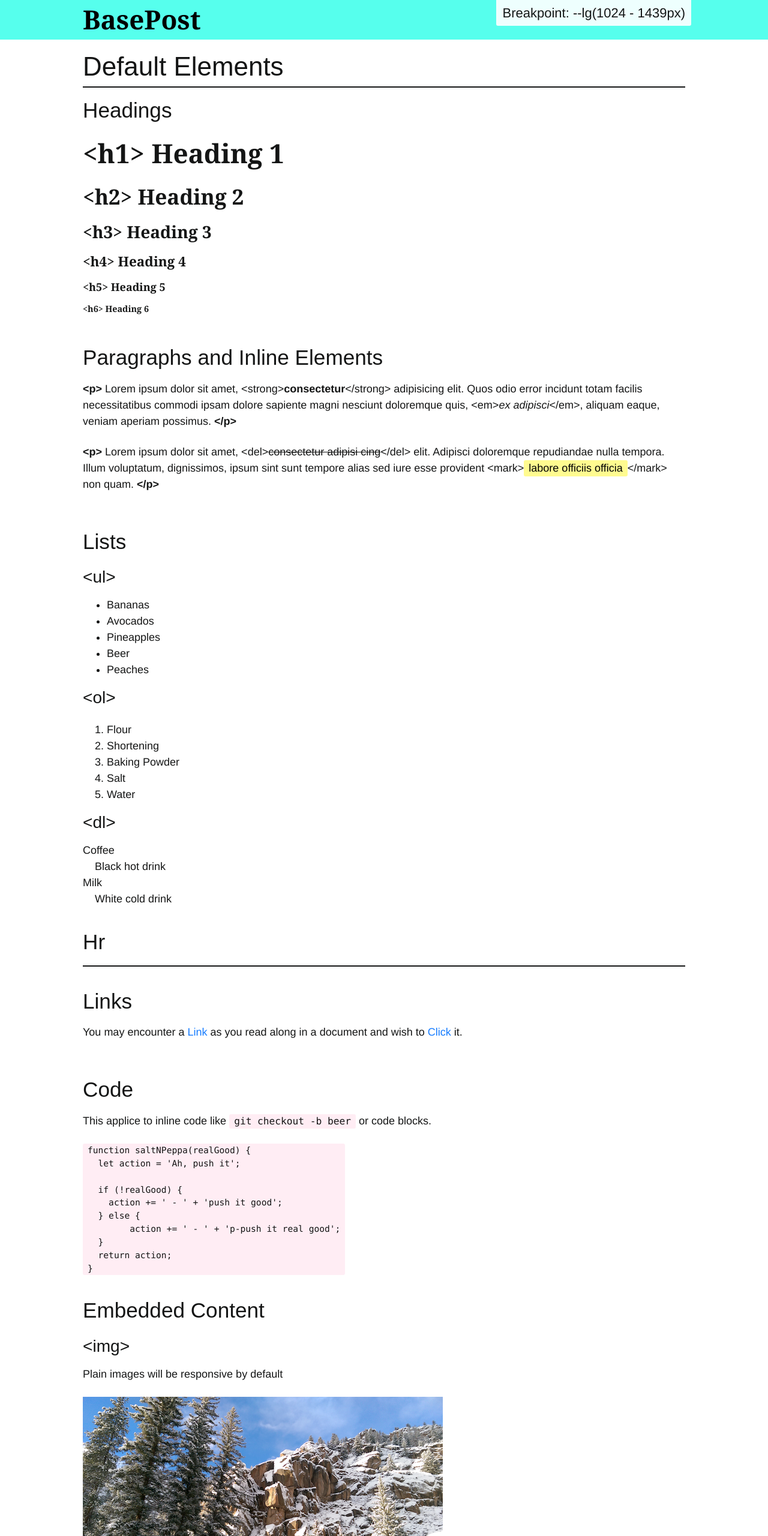
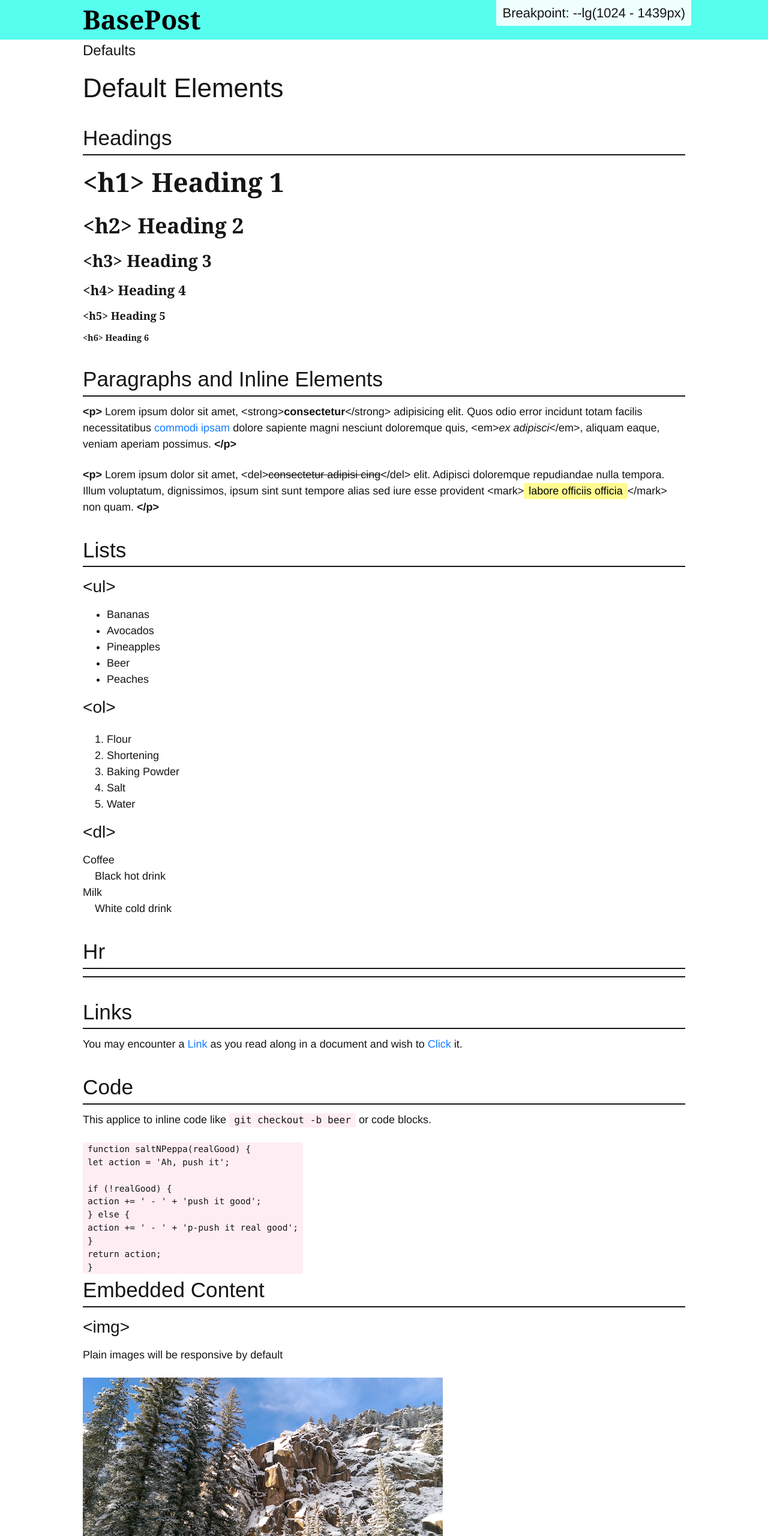
Before and after one commit to rickysandoval/base-post, a website: page demo/index.html in a window 1280 px wide. Shown: the top 2560 px of the page at 60% size. Drawn offline with Linux system fonts and the light colour scheme; files whose address does not match are found by name.

Commit message:
reorganize demo

```diff
--- a/_demo.css
+++ b/_demo.css
@@ -47,6 +47,12 @@
 		&:after { content: '(1920px +)'; }
 	}
 }
+.wrapper {
+	padding: 0 10px;
+	max-width: 1024px;
+	margin: 0 auto;
+}
+
 
 
 .demo-header {
@@ -58,24 +64,36 @@
 }
 .demo-title {
 	color: black;
+	margin-bottom: 0;
 }
 
-.wrapper {
-	padding: 0 10px;
-	max-width: 1024px;
-	margin: 0 auto;
+.demo-nav {
+	ul {
+		list-style: none;
+		padding-left: 0;
+	}
+	a {
+		font-weight: 300;
+		font-size: 24px;
+		color: var(--color-nearBlack);
+		margin-right: 15px;
+		&:hover {
+			border-bottom: none;
+			color: #5B5E5F;
+		}
+	}
 }
 
+.demo-page__title {
+	font-weight: 300;
+	font-family: sans-serif;
+	margin-bottom: var(--spacing-line);
+}
+.demo-section {
+	margin-bottom: 32px;
+}
 .demo-section__title {
 	border-bottom: 2px solid;
-	font-weight: 300;
-	font-family: sans-serif;
-}
-.demo-section__sub {
-	padding-bottom: 32px;
-
-}
-.demo-section__subtitle {
 	font-weight: 300;
 	font-family: sans-serif;
 }
@@ -83,7 +101,3 @@
 	font-weight: 300;
 	font-family: sans-serif;
 }
-.demo-section__label {
-	font-family: sans-serif;
-	font-weight: 300;
-}
--- a/demo.html
+++ b/demo/index.html
@@ -4,36 +4,42 @@
 	<meta charset="UTF-8">
 	<meta name="viewport" content="width=device-width, initial-scale=1">
 	<title>BasePost Demo</title>
-	<link rel="stylesheet" href="style.css">
+	<link rel="stylesheet" href="../style.css">
 </head>
 <body>
 	<div class="breakpoint-display"></div>
-	<header class="demo-header">
+	<header>
+		<div class="demo-header">
 			<div class="wrapper">
 				<h1 class="demo-title">BasePost</h1>
 			</div>
+		</div>
+		<nav class="demo-nav wrapper">
+			<ul>
+				<li><a href="/">Defaults</a></li>
+			</ul>
+		</nav>
 	</header>
-	<div class="wrapper">
+	<main class="wrapper">
+		<h1 class="demo-page__title">Default Elements</h1>
 		<section class="demo-section">
-			<h1 class="demo-section__title">Default Elements</h1>
-			<div class="demo-section__sub">
-				<h2 class="demo-section__subtitle">Headings</h2>
+			<h2 class="demo-section__title">Headings</h2>
 			<h1>&lt;h1&gt; Heading 1</h1>
 			<h2>&lt;h2&gt; Heading 2</h2>
 			<h3>&lt;h3&gt; Heading 3</h3>
 			<h4>&lt;h4&gt; Heading 4</h4>
 			<h5>&lt;h5&gt; Heading 5</h5>
 			<h6>&lt;h6&gt; Heading 6</h6>
-			</div>
-			<div class="demo-section__sub">
-				<h2 class="demo-section__subtitle">Paragraphs and Inline Elements</h2>
-				<p><strong>&lt;p&gt;</strong> Lorem ipsum dolor sit amet, &lt;strong&gt;<strong>consectetur</strong>&lt;/strong&gt; adipisicing elit. Quos odio error incidunt totam facilis necessitatibus commodi ipsam dolore sapiente magni nesciunt doloremque quis, &lt;em&gt;<em>ex adipisci</em>&lt;/em&gt;, aliquam eaque, veniam aperiam possimus. <strong>&lt;/p&gt;</strong></p>
+		</section>
+		<section class="demo-section">
+			<h2 class="demo-section__title">Paragraphs and Inline Elements</h2>
+			<p><strong>&lt;p&gt;</strong> Lorem ipsum dolor sit amet, &lt;strong&gt;<strong>consectetur</strong>&lt;/strong&gt; adipisicing elit. Quos odio error incidunt totam facilis necessitatibus <a href="">commodi ipsam</a> dolore sapiente magni nesciunt doloremque quis, &lt;em&gt;<em>ex adipisci</em>&lt;/em&gt;, aliquam eaque, veniam aperiam possimus. <strong>&lt;/p&gt;</strong></p>
 			<p><strong>&lt;p&gt;</strong> Lorem ipsum dolor sit amet, &lt;del&gt;<del>consectetur adipisi
 			cing</del>&lt;/del&gt; elit. Adipisci doloremque repudiandae nulla tempora. Illum voluptatum, dignissimos, ipsum sint sunt tempore alias sed iure esse provident &lt;mark&gt;<mark>labore officiis officia</mark>&lt;/mark&gt; non quam. <strong>&lt;/p&gt;</strong></p>
-			</div>
-			<div class="demo-section__sub">
-				<h2 class="demo-section__subtitle">Lists</h2>
-				<h3 class="demo-section__label">&lt;ul&gt;</h3>
+		</section>
+		<section class="demo-section">
+			<h2 class="demo-section__title">Lists</h2>
+			<h3 class="demo-section__subtitle">&lt;ul&gt;</h3>
 			<ul>
 
 				<li>Bananas</li>
@@ -42,7 +48,7 @@
 				<li>Beer</li>
 				<li>Peaches</li>
 			</ul>
-				<h3 class="demo-section__label">&lt;ol&gt;</h3>
+			<h3 class="demo-section__subtitle">&lt;ol&gt;</h3>
 			<ol>
 				<li>Flour</li>
 				<li>Shortening</li>
@@ -50,24 +56,24 @@
 				<li>Salt</li>
 				<li>Water</li>
 			</ol>
-				<h3 class="demo-section__label">&lt;dl&gt;</h3>
+			<h3 class="demo-section__subtitle">&lt;dl&gt;</h3>
 			<dl>
 				<dt>Coffee</dt>
 				<dd>Black hot drink</dd>
 				<dt>Milk</dt>
 				<dd>White cold drink</dd>
 			</dl>
-			</div>
-			<div class="demo-section__sub">
-				<h2 class="demo-section__subtitle">Hr</h2>
+		</section>
+		<section class="demo-section">
+			<h2 class="demo-section__title">Hr</h2>
 			<hr>
-			</div>
-			<div class="demo-section__sub">
-				<h2 class="demo-section__subtitle">Links</h2>
+		</section>
+		<section class="demo-section">
+			<h2 class="demo-section__title">Links</h2>
 			<p>You may encounter a <a href="javascript:;">Link</a> as you read along in a document and wish to <a href="javascript:;">Click</a> it.</p>
-			</div>
-			<div class="demo-section__sub">
-				<h2 class="demo-section__subtitle">Code</h2>
+		</section>
+		<section class="demo-section">
+			<h2 class="demo-section__title">Code</h2>
 			<p>This applice to inline code like <code>git checkout -b beer</code> or code blocks.</p>
 
 <pre><code>function saltNPeppa(realGood) {
@@ -83,9 +89,9 @@
 </code></pre>
 
 		</div>
-			<div class="demo-section__sub">
-				<h2 class="demo-section__subtitle">Embedded Content</h2>
-				<h3 class="demo-section__label">&lt;img&gt;</h3>
+		<section class="demo-section">
+			<h2 class="demo-section__title">Embedded Content</h2>
+			<h3 class="demo-section__subtitle">&lt;img&gt;</h3>
 			<p>Plain images will be responsive by default</p>
 			<p><img src="assets/cb.png" alt="A pretty picture"></p>
 			<p>
@@ -93,7 +99,7 @@
 				Image that fails to load
 			</p>
 
-				<h3 class="demo-section__label">&lt;svg&gt;</h3>
+			<h3 class="demo-section__subtitle">&lt;svg&gt;</h3>
 			<p>
 				<svg width="600" height="100">
 				  <circle cx="50" cy="50" r="40" stroke="green" stroke-width="4" fill="yellow" />
@@ -105,13 +111,13 @@
 				</svg>
 			</p>
 
-				<h3 class="demo-section__label">&lt;canvas&gt;</h3>
+			<h3 class="demo-section__subtitle">&lt;canvas&gt;</h3>
 			<p>
 				<canvas id="myCanvas" width="600" height="100" style="border:1px solid #6510FF;">
 				</canvas>
 			</p>
 
-				<h3 class="demo-section__label">&lt;audio&gt;</h3>
+			<h3 class="demo-section__subtitle">&lt;audio&gt;</h3>
 			<p>
 				<audio style="width: 600px;" controls>
 					<source src="assets/front-door.mp3" type="audio/mpeg">
@@ -119,7 +125,7 @@
 				</audio>
 			</p>
 
-				<h3 class="demo-section__label">&lt;video&gt;</h3>
+			<h3 class="demo-section__subtitle">&lt;video&gt;</h3>
 			<p>
 				<video width="600" controls>
 					<source src="assets/cancun.mp4" type="video/mp4">
@@ -127,20 +133,20 @@
 				</video>
 			</p>
 
-				<h3 class="demo-section__label">&lt;iframe&gt;</h3>
+			<h3 class="demo-section__subtitle">&lt;iframe&gt;</h3>
 			<iframe src="https://instantostrich.com/" height="300" width="600">
 
 			</iframe>
 
-				<h3 class="demo-section__label">&lt;figure&gt; & &lt;figcaption&gt;</h3>
+			<h3 class="demo-section__subtitle">&lt;figure&gt; & &lt;figcaption&gt;</h3>
 			<figure>
 				<img src="assets/cb.png" alt="Pretty pretty">
 				<figcaption>Fig1. - Taylor canyon near Crested Butte, CO</figcaption>
 			</figure>
-			</div>
+		</section>
 
-			<div class="demo-section__sub">
-				<h2 class="demo-section__subtitle">Tables</h2>
+		<section class="demo-section">
+			<h2 class="demo-section__title">Tables</h2>
 			<table>
 				<thead>
 				<tr>
@@ -171,9 +177,8 @@
 					</tr>
 				</tbody>
 			</table>
-			</div>
 		</section>
-	</div><!-- End wrapper -->
+	</main>
 
 
 	<!-- <p style="margin-bottom: 25px"></p>
--- a/gulpfile.js
+++ b/gulpfile.js
@@ -17,12 +17,12 @@ gulp.task('serve', ['dev'], function() {
   browserSync.init({
     server: {
       baseDir: './',
-      index: 'demo.html'
+      index: 'demo/index.html'
     }
   });
 
   gulp.watch(['styles/src/**/*.css', '_demo.css'], ['dev']);
-  gulp.watch("*.html").on('change', browserSync.reload);
+  gulp.watch("demo/*.html").on('change', browserSync.reload);
 });
 
 gulp.task('dev', function() {
--- a/style.css
+++ b/style.css
@@ -811,6 +811,12 @@ td {
 		content: '(1920px +)';
 	}
 	}
+.wrapper {
+	padding: 0 10px;
+	max-width: 1024px;
+	margin: 0 auto;
+}
+
 
 
 .demo-header {
@@ -822,24 +828,37 @@ td {
 }
 .demo-title {
 	color: black;
+	margin-bottom: 0;
 }
 
-.wrapper {
-	padding: 0 10px;
-	max-width: 1024px;
-	margin: 0 auto;
+.demo-nav ul {
+	list-style: none;
+	padding-left: 0;
 }
 
+.demo-nav a {
+	font-weight: 300;
+	font-size: 24px;
+	color: #141515;
+	margin-right: 15px
+}
+
+.demo-nav a:hover {
+	border-bottom: none;
+	color: #5B5E5F;
+}
+
+.demo-page__title {
+	font-weight: 300;
+	font-family: sans-serif;
+	margin-bottom: 24px;
+	margin-bottom: 1.5rem;
+}
+.demo-section {
+	margin-bottom: 32px;
+}
 .demo-section__title {
 	border-bottom: 2px solid;
-	font-weight: 300;
-	font-family: sans-serif;
-}
-.demo-section__sub {
-	padding-bottom: 32px;
-
-}
-.demo-section__subtitle {
 	font-weight: 300;
 	font-family: sans-serif;
 }
@@ -847,8 +866,4 @@ td {
 	font-weight: 300;
 	font-family: sans-serif;
 }
-.demo-section__label {
-	font-family: sans-serif;
-	font-weight: 300;
-}
 /*# sourceMappingURL=_demo.css.map */
```
Lines whose indentation alone changed are shown as unchanged.
